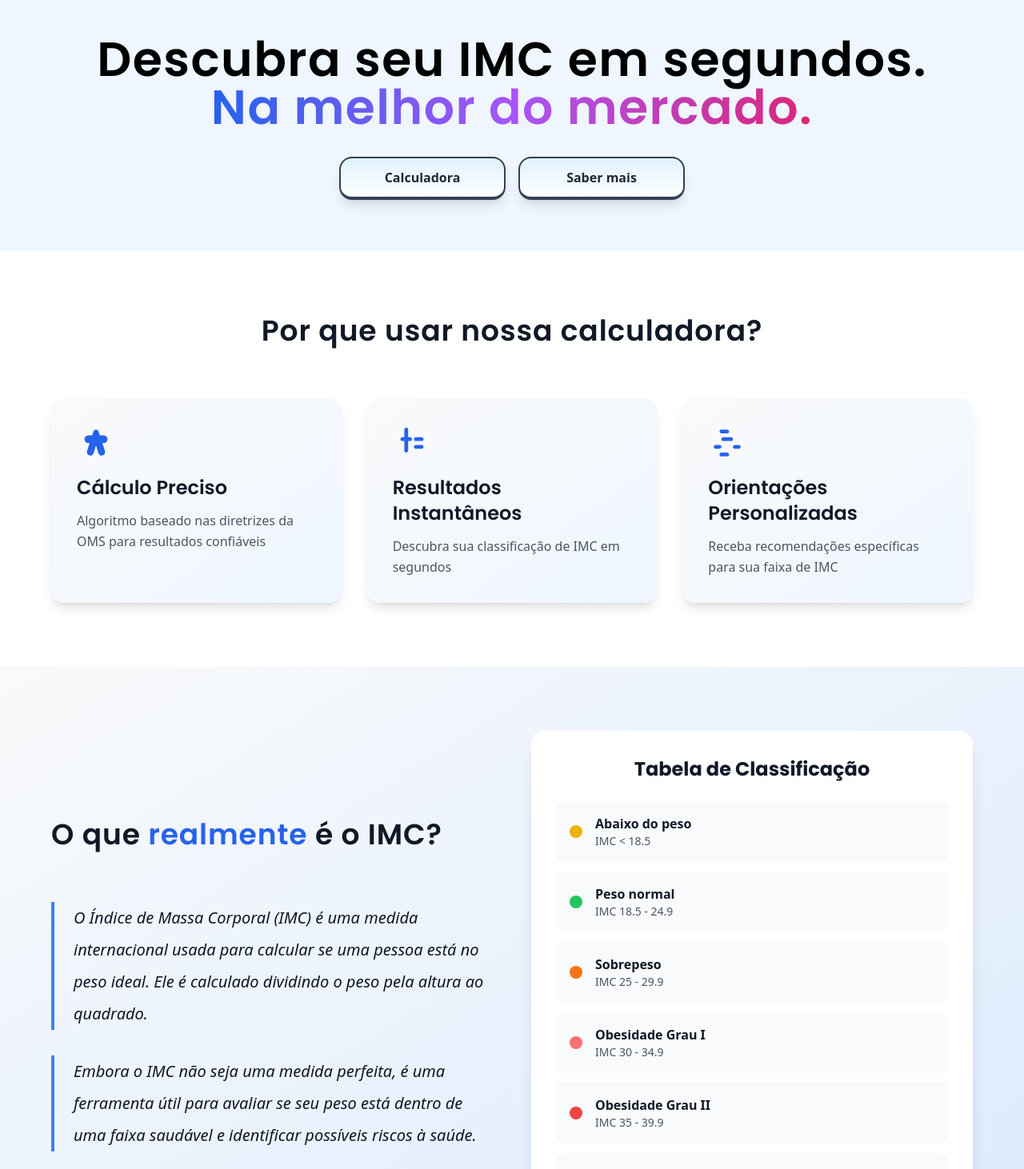
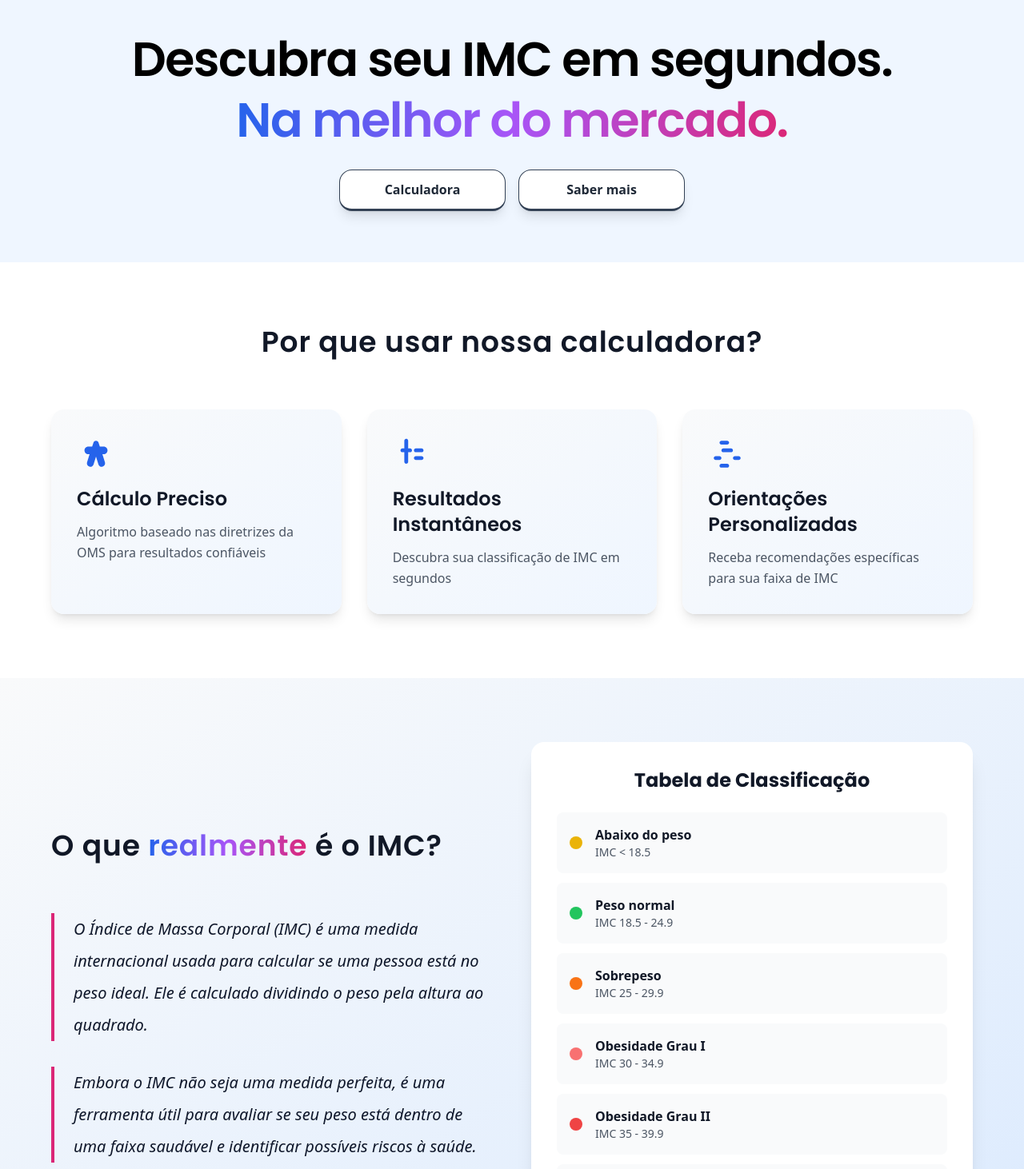
Before and after one commit to gustahxn/CalcImc, a React (Vite) app in the folder calcImc/: page / in a window 1280 px wide. Shown: the part 120-1582 px from the top of the page at 80% size. Built offline with nearby package versions, Linux system fonts and the light colour scheme; no server answers.

Commit message:
Update: Colors na home alterados

```diff
--- a/calcImc/src/components/Home.jsx
+++ b/calcImc/src/components/Home.jsx
@@ -78,11 +78,11 @@ const Home = () => {
             <div className="inline-block flex flex-col">
             </div>
             <div className="inline-block">
-              <h1 className="leading-12 heading-font text-5xl md:text-6xl font-semibold tracking-wide text-black">
+              <h1 className="leading-[4.0rem] heading-font text-5xl md:text-6xl font-semibold tracking-tight text-black">
                 Descubra seu IMC em{' '}
                   segundos.
                 <br />
-                <span className="pt-2 mt-2 font-semibold bg-gradient-to-r from-blue-600 via-purple-500 to-pink-600 bg-clip-text text-transparent">
+                <span className="inline-block mt-4 font-semibold bg-gradient-to-r from-blue-600 via-purple-500 to-pink-600 bg-clip-text text-transparent">
                   Na melhor do mercado.
                 </span>
               </h1>
@@ -90,13 +90,13 @@ const Home = () => {
             <div className="flex flex-col pt-2 sm:flex-row gap-4 justify-center items-center mt-4">
               <Link
                 to="/calculator"
-                className="hover:border-b-2 border-2 border-b-4 border-slate-700 bg-gradient-to-t from-white to-sky-100 px-10 py-3 rounded-2xl font-bold shadow-lg w-52 text-center"
+                className="hover:border-b-[0.1rem] border-[0.1rem] border-b-[0.2rem] border-slate-700 bg-white px-10 py-3 rounded-2xl font-bold shadow-lg w-52 text-center"
               >
                 Calculadora
               </Link>
               <button
                 onClick={scrollToInfo}
-                className="hover:border-b-2 border-2 border-b-4 border-slate-700 bg-gradient-to-t from-white to-sky-100 px-10 py-3 rounded-2xl font-bold shadow-lg w-52 text-center"
+                className="hover:border-b-[0.1rem] border-[0.1rem] border-b-[0.2rem] border-slate-700 bg-white px-10 py-3 rounded-2xl font-bold shadow-lg w-52 text-center"
               >
                 Saber mais
               </button>
@@ -139,15 +139,15 @@ const Home = () => {
             <div className="space-y-8">
               <div className="mb-16">
                 <h2 className="heading-font text-5xl md:text-4xl font-medium leading-tight tracking-wide text-gray-900">
-                  O que <span className="text-blue-600">realmente</span> é o IMC?
+                  O que <span className="bg-gradient-to-r from-blue-600 via-purple-500 to-pink-600 bg-clip-text text-transparent">realmente</span> é o IMC?
                 </h2>
               </div>
 
-              <blockquote className="border-l-4 border-blue-500 pl-6 text-xl text-slate-900 italic leading-loose">
+              <blockquote className="border-l-4 border-pink-600 pl-6 text-xl text-slate-900 italic leading-loose">
                 O Índice de Massa Corporal (IMC) é uma medida internacional usada para calcular se uma pessoa está no peso ideal. Ele é calculado dividindo o peso pela altura ao quadrado.
               </blockquote>
 
-              <blockquote className="border-l-4 border-blue-500 pl-6 text-xl text-slate-900 italic leading-loose">
+              <blockquote className="border-l-4 border-pink-600 pl-6 text-xl text-slate-900 italic leading-loose">
                 Embora o IMC não seja uma medida perfeita, é uma ferramenta útil para avaliar se seu peso está dentro de uma faixa saudável e identificar possíveis riscos à saúde.
               </blockquote>
             </div>
```
